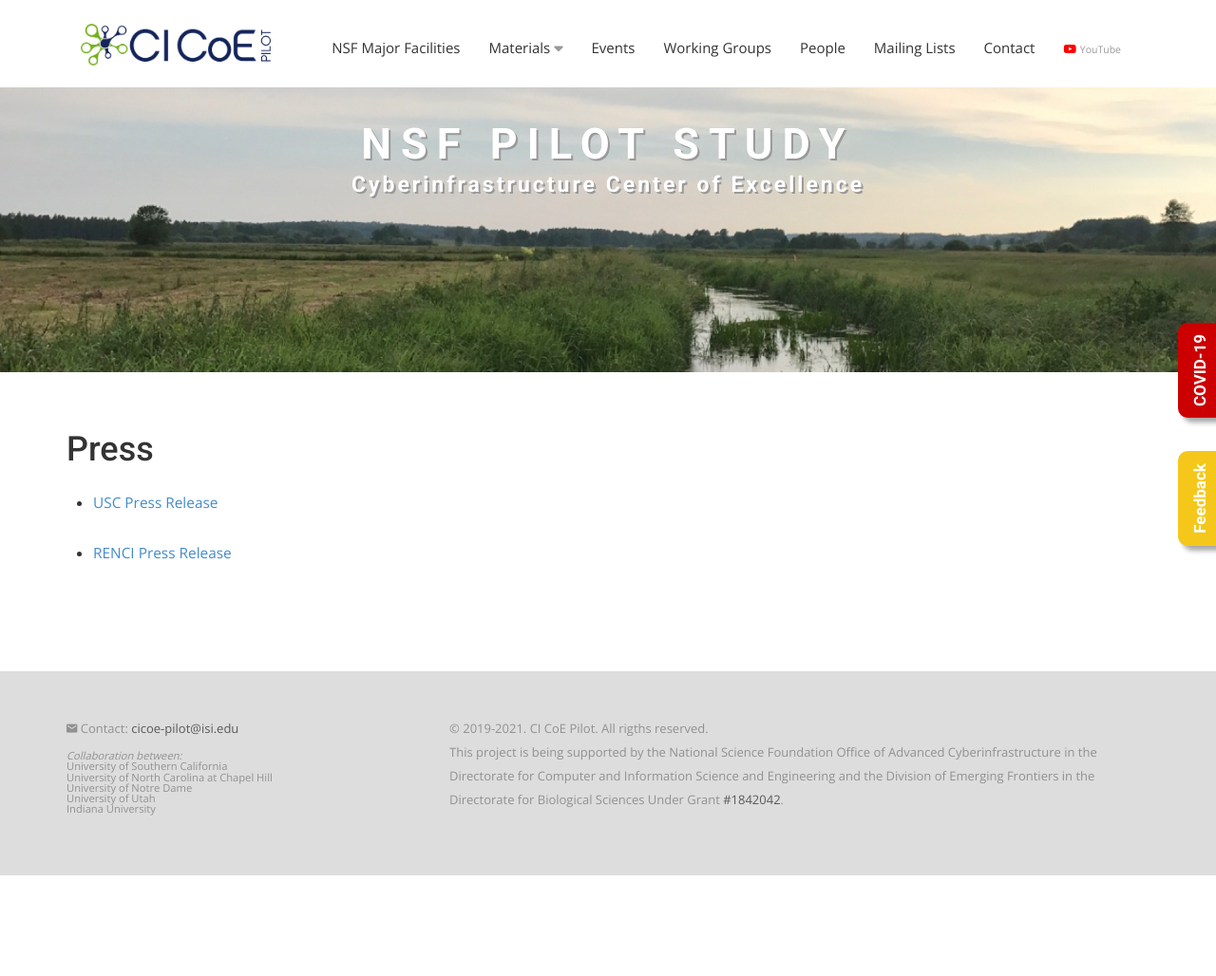
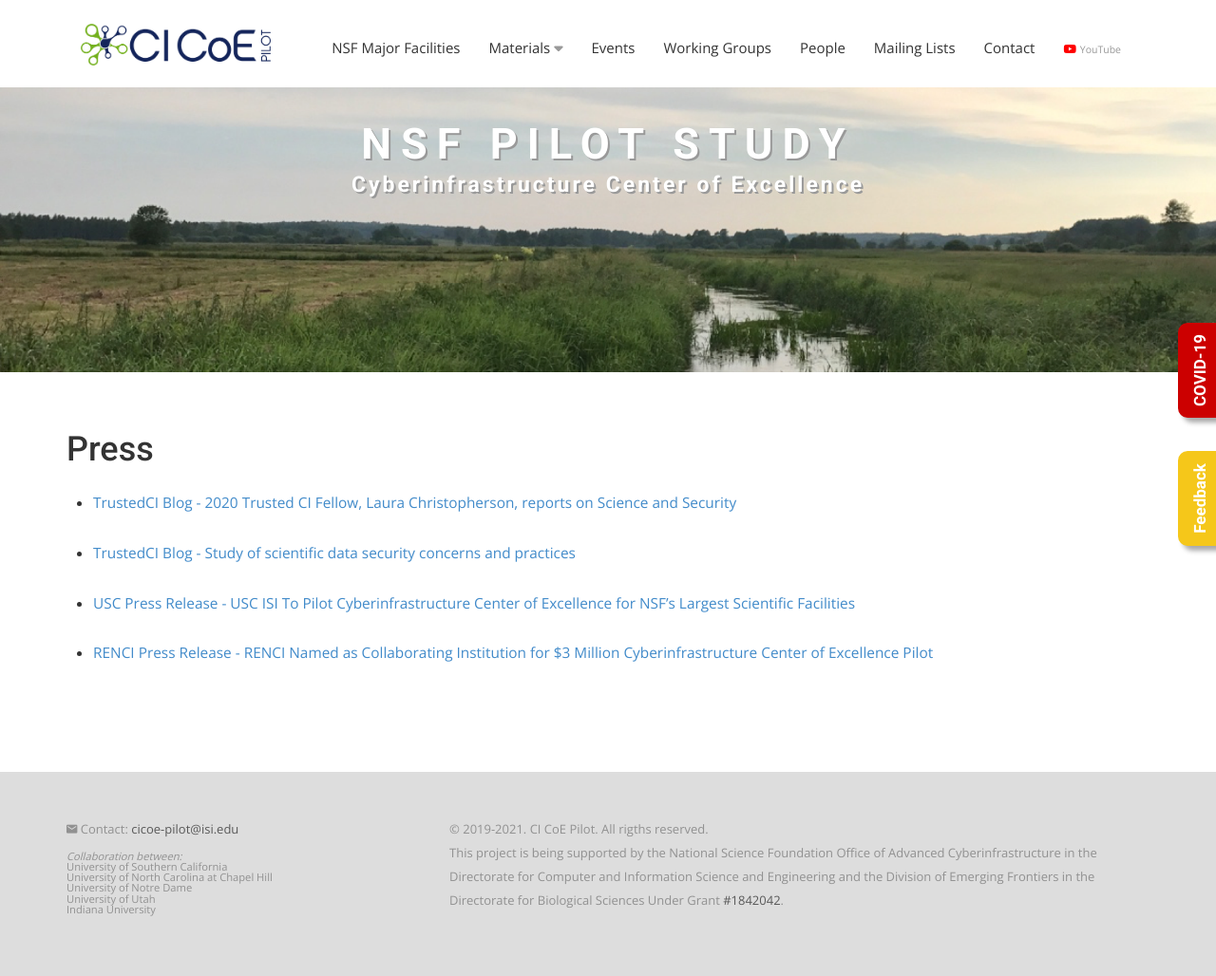
Before and after one commit to cicoe/cicoe.github.io, a Jekyll site: the page built from press.html, in a window 1280 px wide. Shown: the whole page at 95% size. Built offline with Jekyll 4.4.1, drawn with Linux system fonts in a browser that asks for light colours; nearby versions of some CDN libraries; some web fonts are replaced; before the commit the page ends 922 px from its top, so only the background shows below that.

Commit message:
added to articles from TrustedCI blog

```diff
--- a/_data/press.yml
+++ b/_data/press.yml
@@ -1,5 +1,11 @@
-- title: "USC Press Release"
+- title: "TrustedCI Blog - 2020 Trusted CI Fellow, Laura Christopherson, reports on Science and Security"
+  website: "https://blog.trustedci.org/2021/01/2020-trusted-ci-fellow-laura.html"
+
+- title: "TrustedCI Blog - Study of scientific data security concerns and practices"
+  website: "https://blog.trustedci.org/2020/04/trustworthy-data-survey.html"
+
+- title: "USC Press Release - USC ISI To Pilot Cyberinfrastructure Center of Excellence for NSF’s Largest Scientific Facilities"
   website: "https://viterbischool.usc.edu/news/2018/10/usc-isi-to-pilot-cyberinfrastructure-center-of-excellence-for-nsfs-largest-scientific-facilities/"
 
-- title: "RENCI Press Release"
+- title: "RENCI Press Release - RENCI Named as Collaborating Institution for $3 Million Cyberinfrastructure Center of Excellence Pilot"
   website: "https://renci.org/news/renci-named-as-collaborating-institution-for-3-million-cyberinfrastructure-center-of-excellence-pilot/"
```
